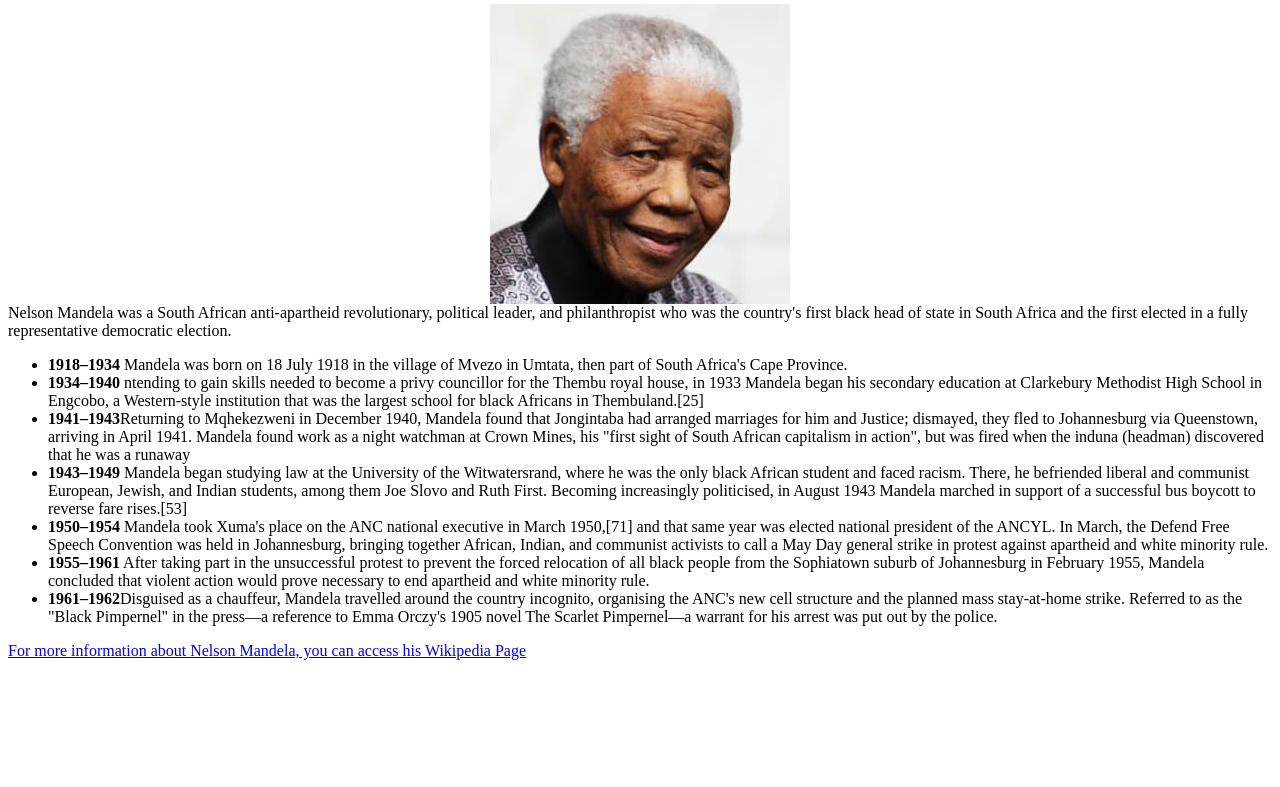
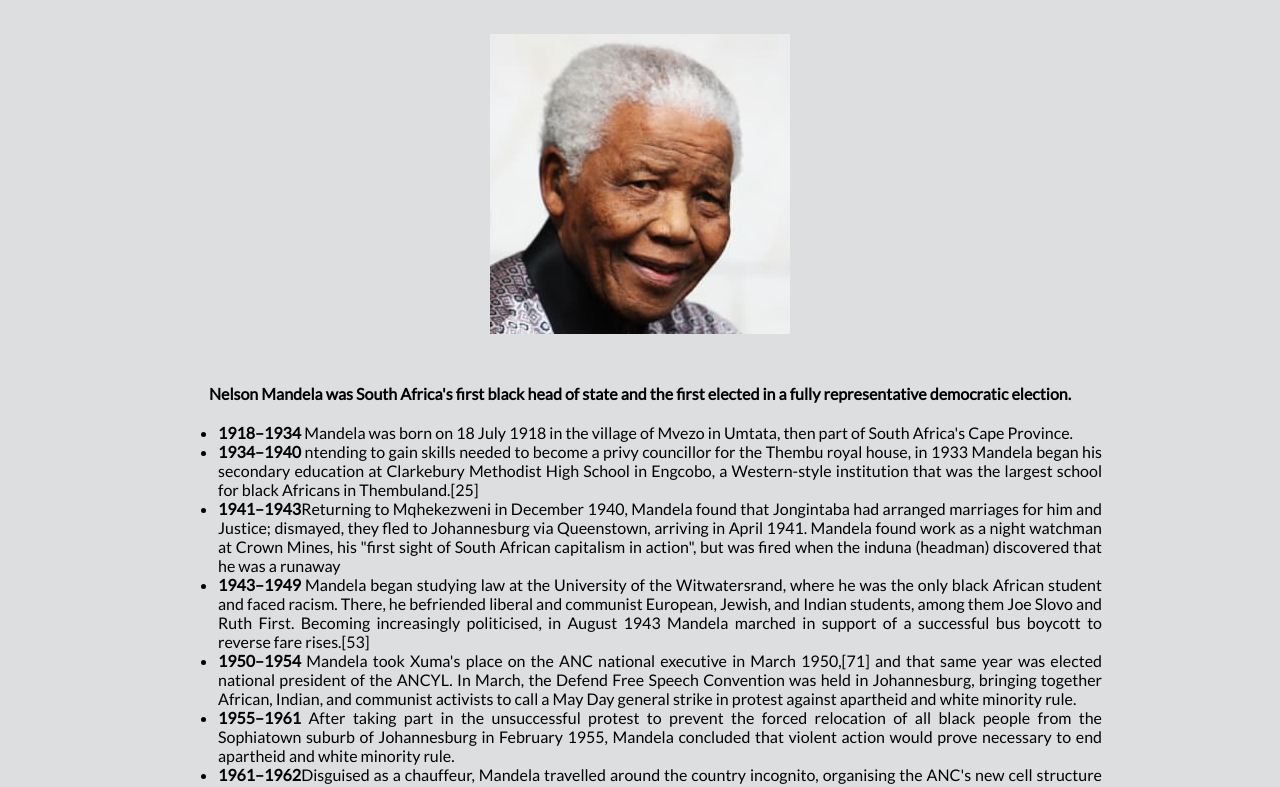
Before and after one commit to samir011235/Samir-Renice, a plain HTML site: page index.html in a window 1280 px wide. Shown: the part 76-863 px from the top of the page. Before the commit the page ends 800 px from the top, so only its background shows below. Drawn offline with Linux system fonts and the light colour scheme.

Commit message:
add css features and modified html

```diff
--- a/css/style.css
+++ b/css/style.css
@@ -1,6 +1,36 @@
+
+body {
+	background-color: rgba(220, 222, 224);
+	font-family: 'Lato', sans-serif;
+}
+
+#title {
+	text-align: center;
+}
+
+
 #img-div > img {
 	display: block;
-	margin: auto;
+	margin: 50px auto;
 	max-width: 300px;
 
 }
+
+#img-div figcaption {
+	text-align: center;
+	font-weight: bold;
+	margin: 20px;
+}
+
+#tribute-info ul {
+	margin: 5px 170px;
+}
+
+#tribute-info li {
+	text-align: justify;
+}
+
+#tribute-link {
+	text-align: center;
+	font-size: 20px;
+}
--- a/index.html
+++ b/index.html
@@ -3,6 +3,7 @@
   <head>
     <meta charset="UTF-8">
     <title>Fork Me! FCC: Test Suite Template</title>
+    <link href="https://fonts.googleapis.com/css?family=Lato&display=swap" rel="stylesheet">
     <link rel="stylesheet" href="css/style.css">
   </head>
 
@@ -14,8 +15,7 @@
     <div id="img-div">
     	<img id="image" src="img/nelson-mandela.jpg" alt="Nelson Mandela">
 
-      <figcaption id="img-caption"> Nelson Mandela  was a South African anti-apartheid revolutionary,
-        political leader, and philanthropist who was the country's first black head of state in South Africa
+      <figcaption id="img-caption"> Nelson Mandela was South Africa's first black head of state
         and the first elected in a fully representative democratic election.</figcaption>
 
         <div  id="tribute-info">
```
